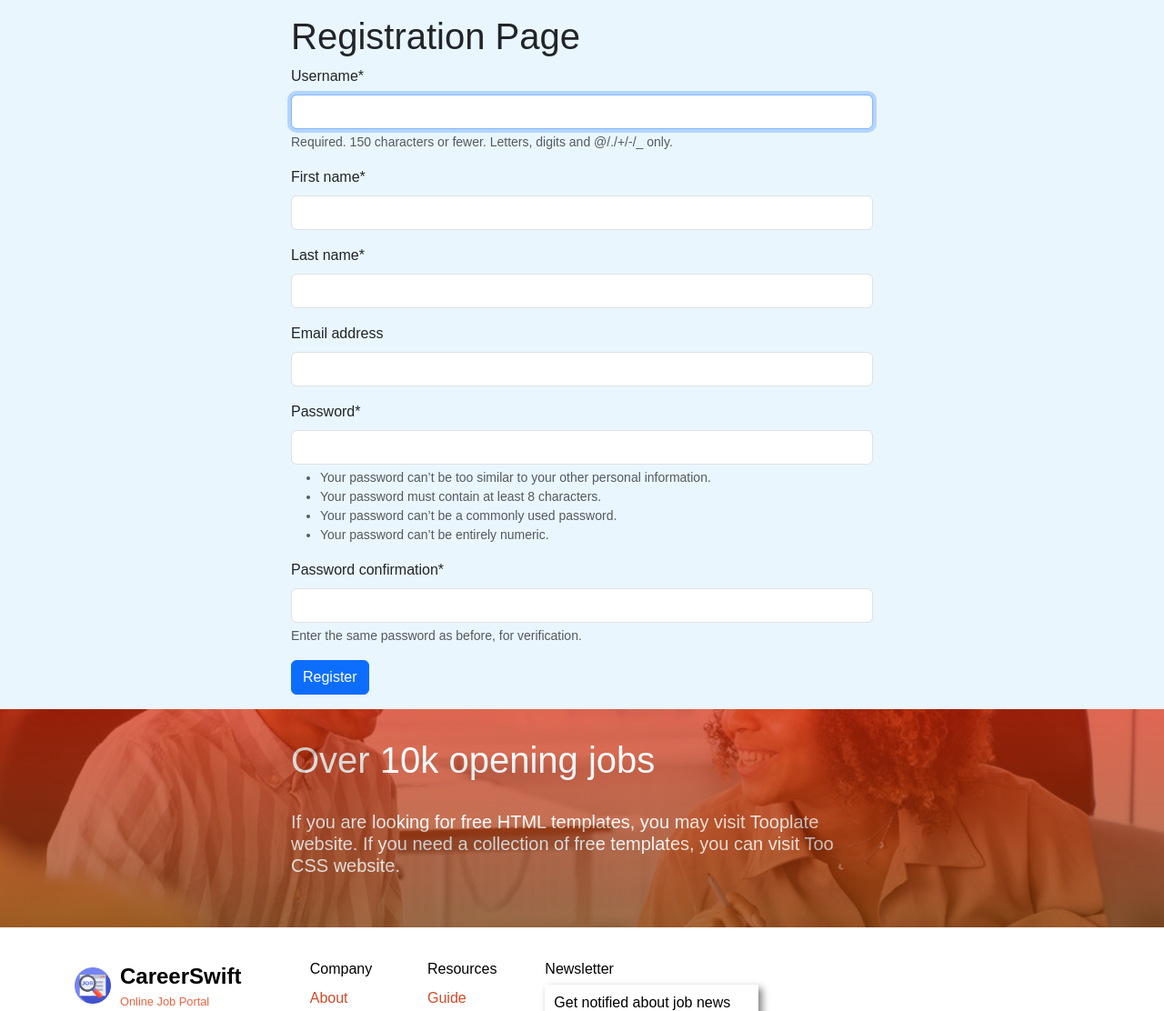
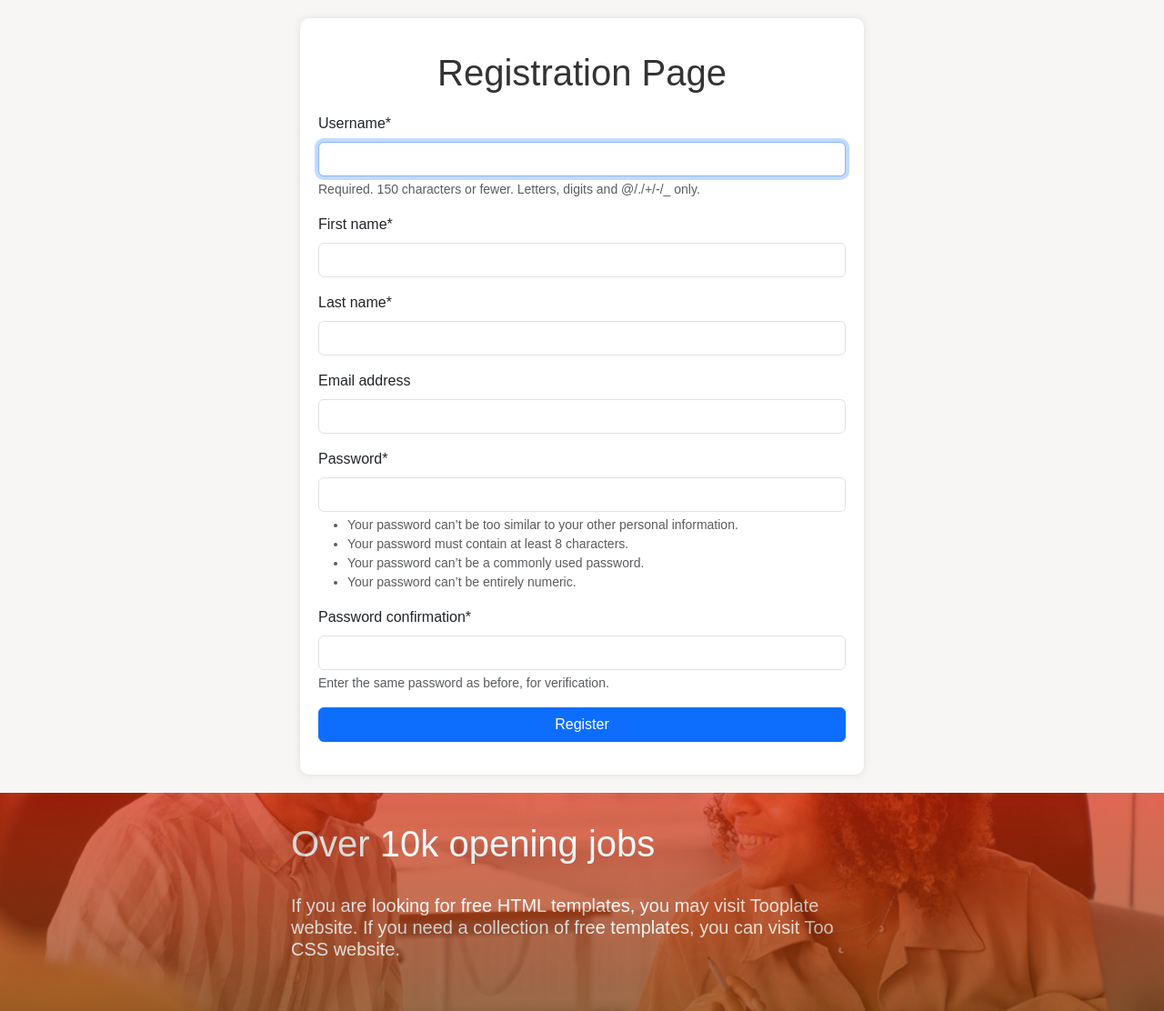
Before and after one commit to Sayed1-11/CareerSwift, a Django app: page /registration/ in a window 1280 px wide. Shown: the part 85-1197 px from the top of the page at 91% size. Run offline with Django 4.2, Linux system fonts and the light colour scheme; some libraries are stand-ins or nearby versions.

Commit message:
Update register.html

```diff
--- a/account/templates/register.html
+++ b/account/templates/register.html
@@ -2,13 +2,32 @@
 {% load crispy_forms_tags %}
 {% block content %}
 
-<div style="background-color:#EAF6FD">
-<form style="width:50%;margin:auto;" method='post'>
-    <h1 class="pt-3">Registration Page</h1>
-    {% csrf_token %}
-{{form|crispy}}
+<div style="background-color:#f7f6f5; padding: 20px;">
+    <form style="width:50%;margin:auto; background-color: #fff; padding: 20px; border-radius: 10px; box-shadow: 0px 0px 10px 0px rgba(0,0,0,0.1);" method='post'>
+        <h1 class="pt-3" style="text-align: center; color: #333; margin-bottom: 20px;">Registration Page</h1>
+        {% csrf_token %}
+        {{form|crispy}}
 
-<button class="btn btn-primary mb-3">Register</button>
-</form>
+        <!-- Error Messages -->
+        {% for field in form %}
+            {% for error in field.errors %}
+                <div class="alert alert-danger" role="alert">
+                    {{ error }}
+                </div>
+            {% endfor %}
+        {% endfor %}
+
+        <button class="btn btn-primary mb-3" style="display: block; width: 100%;">Register</button>
+    </form>
+
+    <!-- Success Message -->
+    {% if request.GET.success %}
+        <div class="alert alert-success" role="alert" style="text-align: center;">
+            Registration successful! You can now log in.
+        </div>
+    {% endif %}
 </div>
+
+
+
 {% endblock content %}
```
